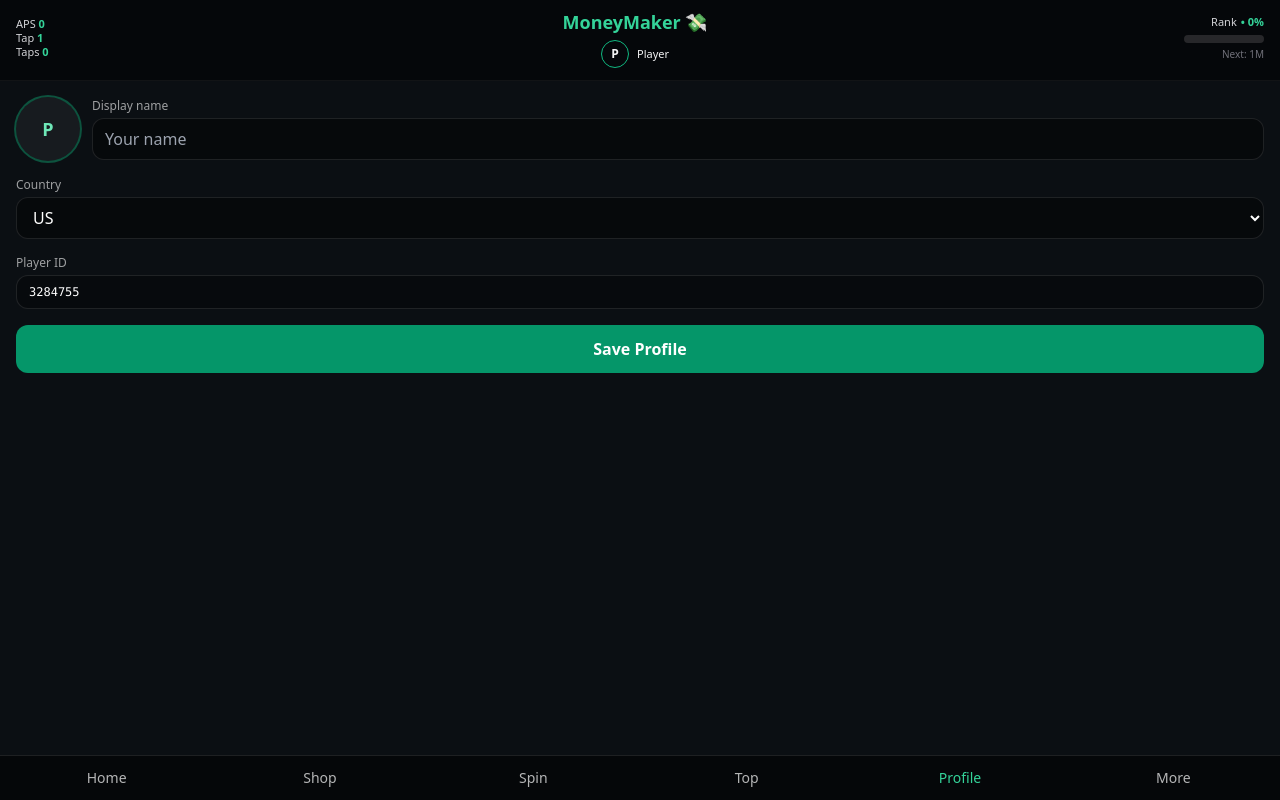
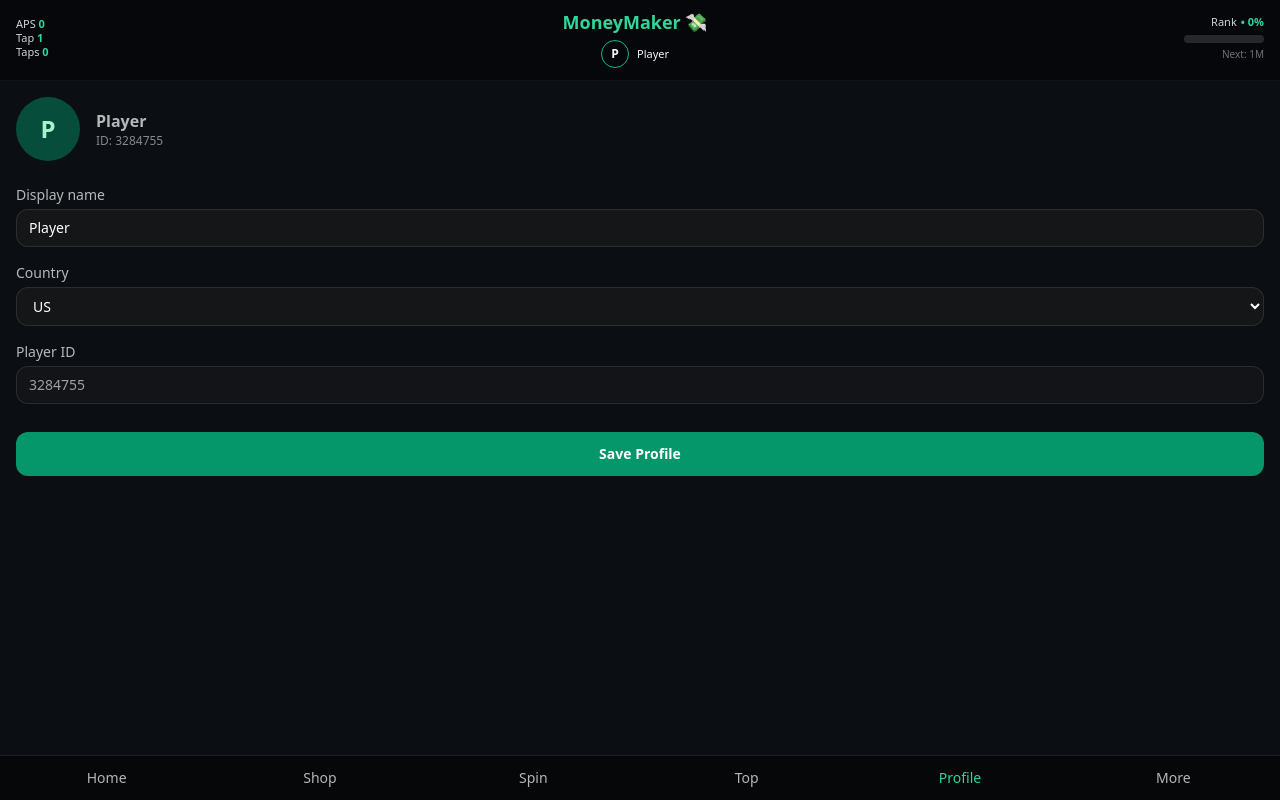
Before and after one commit to DozerBrain/TelegramMoneyMaker, a React (Vite) app: page / in a window 1280 px wide. Both pictures are taken after a click on the button "Profile". Built offline with nearby package versions, Linux system fonts and the light colour scheme.

Commit message:
Update Profile.tsx

```diff
--- a/src/pages/Profile.tsx
+++ b/src/pages/Profile.tsx
@@ -1,119 +1,102 @@
 // src/pages/Profile.tsx
-import React, { useEffect, useMemo, useState } from "react";
-import { getProfile, saveProfile, type PlayerProfile } from "../lib/profile";
-import { getTelegramUser, tgDisplayName } from "../lib/telegram";
-
-const COUNTRIES = ["US","GB","DE","RU","TR","IN","BR","FR","ES","IT","UA","PL","CA","AU","KZ","AE","UZ","AZ","AM","GE","MX","AR","ID","NG","PK","BD"];
+import React, { useEffect, useState } from "react";
+import { getProfile, setProfile } from "../lib/profile";
 
 export default function ProfilePage() {
-  const base = getProfile();
-  const tg = getTelegramUser();
+  const [name, setName] = useState("");
+  const [country, setCountry] = useState("US");
+  const [uid, setUid] = useState("");
+  const [avatarUrl, setAvatarUrl] = useState<string | undefined>();
 
-  // start with local profile values
-  const [p, setP] = useState<PlayerProfile>(base);
-  const [saved, setSaved] = useState(false);
-
-  // suggested Telegram name/photo
-  const tgName = tgDisplayName(tg);
-  const tgPhoto = tg?.photo_url || "";
-
-  // initials if no photo
-  const initials = useMemo(() => {
-    const parts = (p.name || "Player").trim().split(/\s+/).slice(0, 2);
-    return parts.map(s => s[0]?.toUpperCase() || "").join("") || "P";
-  }, [p.name]);
-
-  // If user is inside Telegram and profile has no name yet, suggest it once
   useEffect(() => {
-    if (tg && (!base.name || base.name.startsWith("Banker#"))) {
-      setP(prev => ({ ...prev, name: tgName }));
-    }
-    // eslint-disable-next-line
+    const p = getProfile();
+    setName(p.name || "Player");
+    setCountry(p.country || "US");
+    setUid(p.uid);
+    setAvatarUrl(p.avatarUrl);
   }, []);
 
-  function useTelegramIdentity() {
-    setP(prev => ({
-      ...prev,
-      name: tgName,
-      // store avatarUrl so your app can reuse it outside Telegram too
-      avatarUrl: tgPhoto || prev.avatarUrl,
-    }));
+  function handleSave() {
+    setProfile({ name, country });
+    const p = getProfile();
+    setUid(p.uid);
+    setAvatarUrl(p.avatarUrl);
   }
 
-  async function onSave() {
-    const next = { ...p, lastSeen: Date.now() };
-    await saveProfile(next);
-    setSaved(true);
-    setTimeout(() => setSaved(false), 1200);
-  }
+  const initials =
+    name
+      .split(" ")
+      .map((n) => n[0])
+      .join("")
+      .slice(0, 2)
+      .toUpperCase() || "P";
 
   return (
     <div className="p-4 text-white">
-      {/* Avatar + Name */}
-      <div className="flex items-center gap-3 mb-4">
-        <div className="relative w-16 h-16 rounded-full overflow-hidden ring-2 ring-emerald-500/40">
-          {p.avatarUrl || tgPhoto ? (
+      {/* Avatar */}
+      <div className="flex items-center gap-4 mb-6">
+        {avatarUrl ? (
           <img
-              src={p.avatarUrl || tgPhoto}
-              alt="avatar"
-              referrerPolicy="no-referrer"
-              className="w-full h-full object-cover"
+            src={avatarUrl}
+            alt={name}
+            className="h-16 w-16 rounded-full object-cover border-2 border-emerald-500"
           />
         ) : (
-            <div className="w-full h-full grid place-items-center bg-white/5 text-emerald-300 font-bold text-lg">
+          <div className="h-16 w-16 rounded-full bg-emerald-900 text-emerald-200 flex items-center justify-center text-2xl font-bold">
             {initials}
           </div>
         )}
-        </div>
-        <div className="flex-1">
-          <div className="text-xs text-white/60 mb-1">Display name</div>
-          <input
-            value={p.name}
-            onChange={(e) => setP({ ...p, name: e.target.value.slice(0, 24) })}
-            className="w-full px-3 py-2 rounded-xl bg-black/40 border border-white/10 outline-none"
-            placeholder="Your name"
-          />
+
+        <div className="text-sm text-white/70">
+          <div className="font-semibold text-base">{name}</div>
+          <div className="text-xs text-white/50">ID: {uid}</div>
         </div>
       </div>
 
-      {/* Telegram quick-fill */}
-      {tg && (
-        <button
-          onClick={useTelegramIdentity}
-          className="mb-4 w-full rounded-xl py-3 bg-white/10 hover:bg-white/20 text-sm font-semibold"
-        >
-          Use Telegram name/photo ({tgName})
-        </button>
-      )}
+      {/* Name */}
+      <label className="block text-sm mb-1 text-white/70">
+        Display name
+      </label>
+      <input
+        className="w-full mb-4 rounded-xl bg-zinc-900/80 border border-white/10 px-3 py-2 text-sm outline-none focus:border-emerald-500"
+        value={name}
+        onChange={(e) => setName(e.target.value)}
+      />
 
       {/* Country */}
-      <div className="mb-4">
-        <div className="text-xs text-white/60 mb-1">Country</div>
+      <label className="block text-sm mb-1 text-white/70">
+        Country
+      </label>
       <select
-          value={p.country}
-          onChange={(e) => setP({ ...p, country: e.target.value })}
-          className="w-full px-3 py-2 rounded-xl bg-black/40 border border-white/10 outline-none"
+        className="w-full mb-4 rounded-xl bg-zinc-900/80 border border-white/10 px-3 py-2 text-sm outline-none focus:border-emerald-500"
+        value={country}
+        onChange={(e) => setCountry(e.target.value)}
       >
-          {COUNTRIES.map(c => <option key={c} value={c}>{c}</option>)}
+        <option value="US">US</option>
+        <option value="RU">Russia</option>
+        <option value="DE">Germany</option>
+        <option value="TR">Turkey</option>
+        <option value="BR">Brazil</option>
+        <option value="IN">India</option>
+        {/* add more later */}
       </select>
-      </div>
 
-      {/* UID (readonly) */}
-      <div className="mb-4">
-        <div className="text-xs text-white/60 mb-1">Player ID</div>
-        <div className="font-mono text-xs bg-black/30 border border-white/10 rounded-xl px-3 py-2 break-all">
-          {p.uid}
-        </div>
-      </div>
+      {/* Player ID (read-only) */}
+      <label className="block text-sm mb-1 text-white/70">
+        Player ID
+      </label>
+      <input
+        className="w-full mb-6 rounded-xl bg-zinc-900/60 border border-white/10 px-3 py-2 text-sm text-white/60"
+        value={uid}
+        readOnly
+      />
 
-      {/* Save */}
       <button
-        onClick={onSave}
-        className="w-full py-3 rounded-xl bg-emerald-600 hover:bg-emerald-500 font-bold"
+        onClick={handleSave}
+        className="w-full rounded-xl bg-emerald-600 hover:bg-emerald-500 text-sm font-semibold py-3 mt-1"
       >
         Save Profile
       </button>
-      {saved && <div className="mt-3 text-center text-emerald-300 text-sm">Saved ✓</div>}
     </div>
   );
 }
```
Lines whose indentation alone changed are shown as unchanged.
